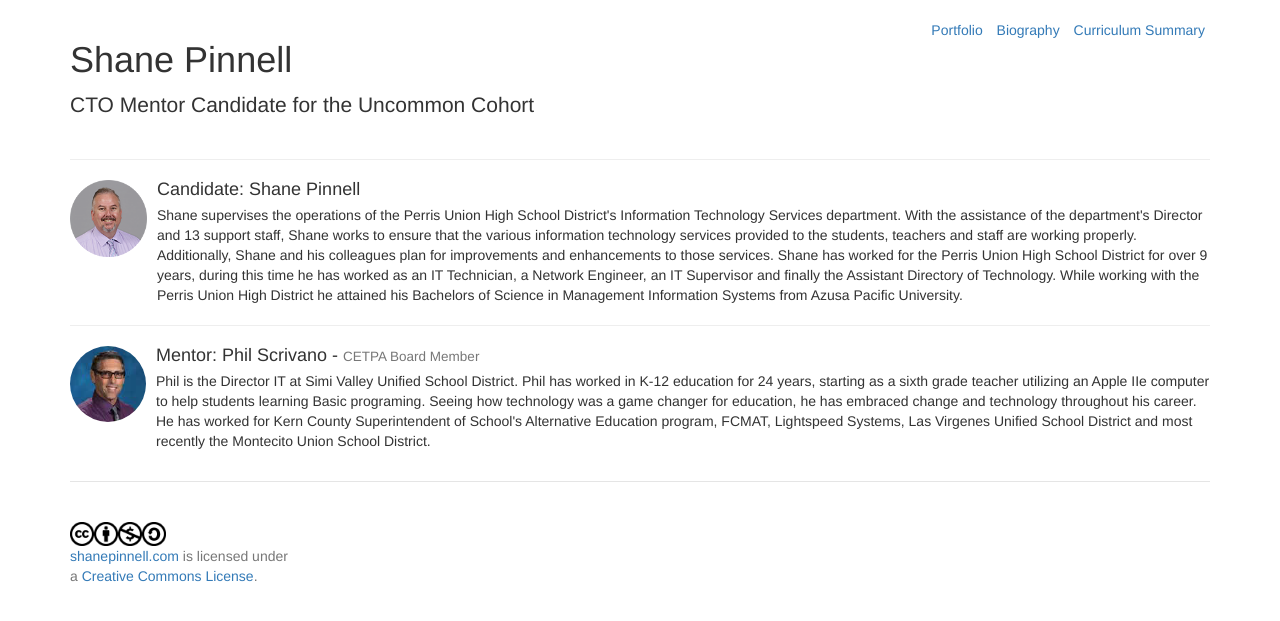
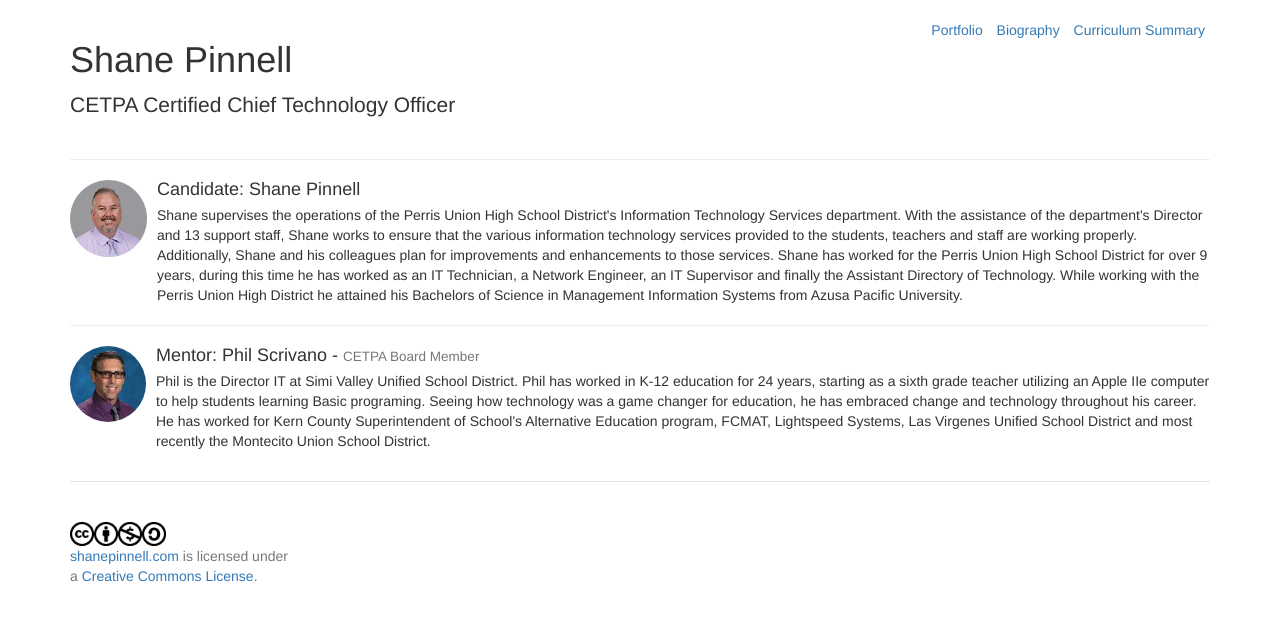
Before and after one commit to shanepinnell/shanepinnell.github.io, a Jekyll site: the page built from cto_mentor/biography.html, in a window 1280 px wide. Shown: the top 621 px of the page. Built offline with Jekyll 4.4.1, drawn with Linux system fonts in a browser that asks for light colours.

Commit message:
Updated header

```diff
--- a/_includes/cto_mentor_header.html
+++ b/_includes/cto_mentor_header.html
@@ -2,7 +2,7 @@
   <div class="row">
     <div class="col-xs-12 col-sm-5 col-md-6">
       <h1>Shane Pinnell</h1>
-      <p class="lead">CTO Mentor Candidate for the Uncommon Cohort</p>
+      <p class="lead">CETPA Certified Chief Technology Officer</p>
     </div>
     <div class="col-xs-12 col-sm-7 col-md-6">
     	<div class="pull-right">
```
